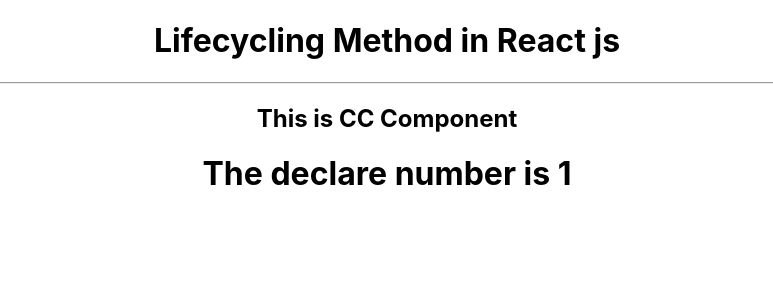
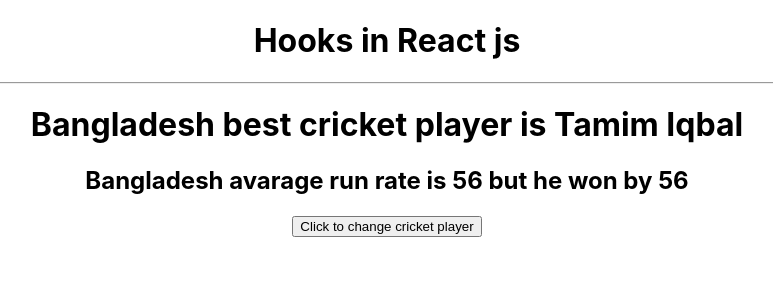
Before and after one commit to samraat121/Reactjs-code-for-everyone, a React (Create React App) app: page / in a window 1280 px wide. Shown: the top 300 px of the page, without its empty margins (253-1026 px from the left). Built offline with nearby package versions, Linux system fonts and the light colour scheme.

Commit message:
Text manupulation in React Hooks

```diff
--- a/src/App.js
+++ b/src/App.js
@@ -1,13 +1,13 @@
 import logo from './logo.svg';
 import './App.css';
-import CC from './CC'
+import FC from './FC'
 
 function App() {
   return (
     <div className="App">
 
-      <h1>Lifecycling Method in React js</h1><hr/>
-      <CC />
+      <h1>Hooks in React js</h1><hr/>
+      <FC />
 
     </div>
   );
--- a/src/CC.js
+++ /dev/null
@@ -1,25 +0,0 @@
-import React,{Component} from 'react'
-class CC extends React.Component {
-    constructor() {
-        super()
-        this.state={
-            number: 0
-        }
-    }
-    componentWillMount() {
-        alert('Component will mount is called')
-        console.log('Component will mount is called')
-        this.setState({number:1})
-    }
-
-
-    render() {
-        return (
-             <div>
-                 <h2>This is CC Component</h2>
-                 <h1>The declare number is {this.state.number}</h1>
-             </div>
-        );
-    }
-}
-export default CC;
--- /dev/null
+++ b/src/FC.js
@@ -0,0 +1,18 @@
+import React, {useState} from 'react'
+
+function FC() {
+    const [player, setPlayer] = useState('Tamim Iqbal')
+    const [run, setRun] = useState('56')
+    function changePlayer() {
+        setPlayer('Shakib al Hasan')
+        setRun('80')
+    }
+    return(
+        <div>
+            <h1>Bangladesh best cricket player is {player}</h1>
+            <h2>Bangladesh avarage run rate is 56 but he won by {run}</h2>
+            <button onClick={changePlayer}>Click to change cricket player</button>
+        </div>
+    )
+}
+export default FC;
```
Also changed, not shown: src/CC.css (deleted, +0 -8 lines).
